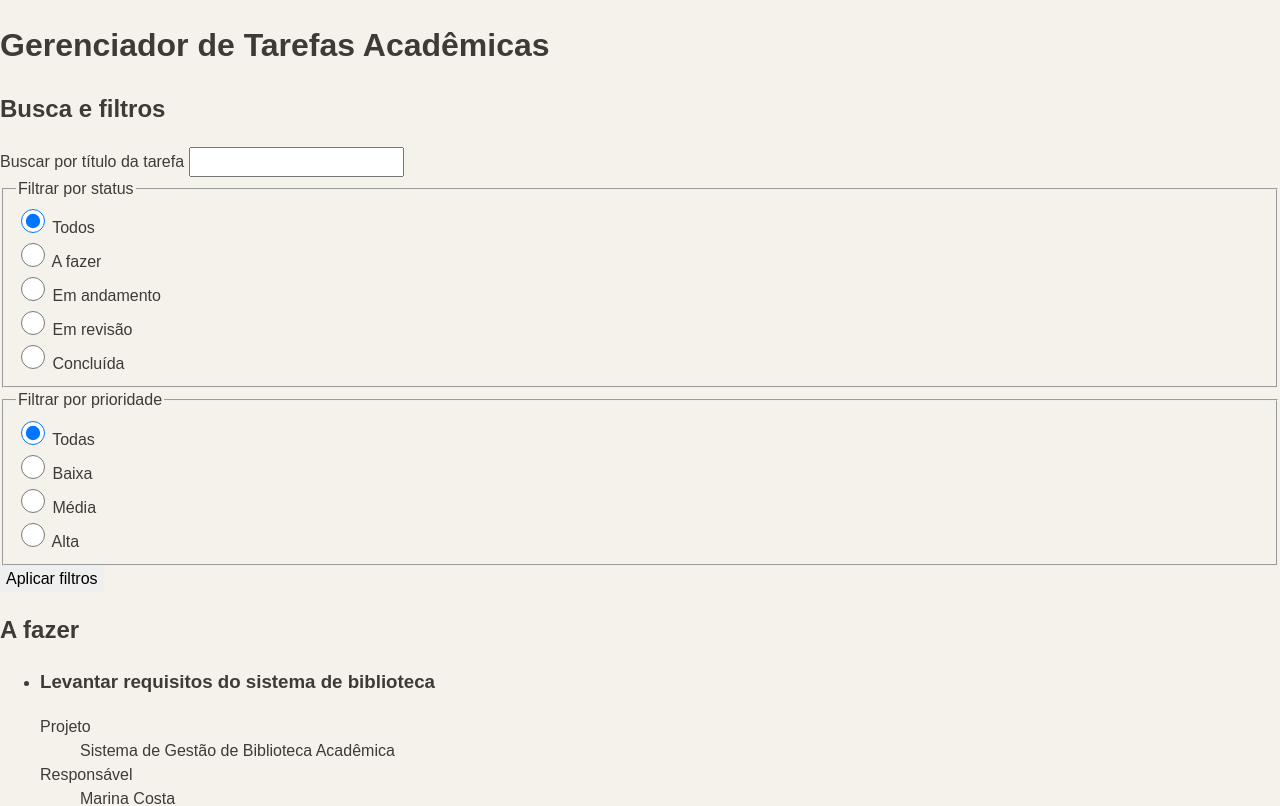
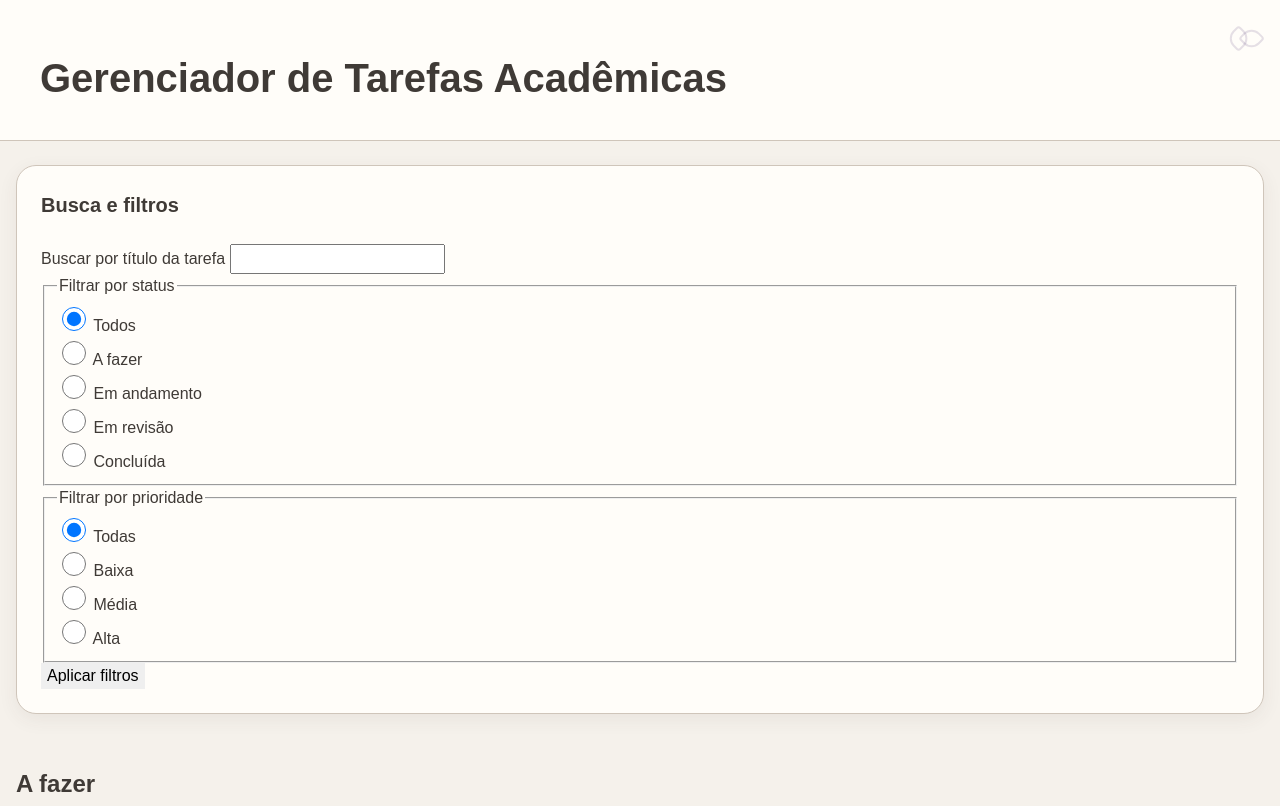
Before and after one commit to RaquelAires/Dev-Front-End-Raquel, a plain HTML site: page index.html in a window 1280 px wide. Shown: the top 806 px of the page. Drawn offline with Linux system fonts and the light colour scheme.

Commit message:
melhorias
ajustando a parte de busca e filtros

```diff
--- a/style.css
+++ b/style.css
@@ -1,5 +1,4 @@
 :root {
-    /* Cores de superfície, texto e borda */
     --color-bg: #f5f1eb;
     --color-surface: #fffdf9;
     --color-surface-soft: #eee8df;
@@ -7,13 +6,11 @@
     --color-text-soft: #625c56;
     --color-border: #cfc5ba;
 
-    /* Uma cor para cada status */
     --status-todo: #55758e;
     --status-progress: #856f3f;
     --status-review: #705b8c;
     --status-done: #55745c;
 
-    /* Escala de espaçamento */
     --space-1: 0.4rem;
     --space-2: 0.75rem;
     --space-3: 1rem;
@@ -21,12 +18,10 @@
     --space-5: 2rem;
     --space-6: 3rem;
 
-    /* Raios */
     --radius-sm: 0.5rem;
     --radius-md: 0.9rem;
     --radius-lg: 1.25rem;
 
-    /* Sombra */
     --shadow-soft: 0 0.35rem 1.2rem rgba(72, 62, 53, 0.07);
 }
 
@@ -74,3 +69,67 @@ button {
     outline: 0.15rem solid var(--color-text);
     outline-offset: 0.2rem;
 }
+
+
+header {
+    position: relative;
+    overflow: hidden;
+    padding: var(--space-6) var(--space-4) var(--space-5);
+    background: var(--color-surface);
+    border-bottom: 1px solid var(--color-border);
+}
+
+header::before,
+header::after {
+    position: absolute;
+    content: "";
+    width: 1.2rem;
+    height: 1.2rem;
+    border: 0.15rem solid var(--status-review);
+    opacity: 0.18;
+    transform: rotate(45deg);
+}
+
+header::before {
+    top: 1.8rem;
+    right: 2rem;
+    border-radius: 0.2rem 0.7rem 0.2rem 0.7rem;
+}
+
+header::after {
+    top: 1.8rem;
+    right: 1.15rem;
+    border-radius: 0.7rem 0.2rem 0.7rem 0.2rem;
+}
+
+header h1 {
+    position: relative;
+    z-index: 1;
+    max-width: 75rem;
+    margin: 0 auto;
+    font-size: clamp(1.65rem, 4vw, 2.5rem);
+    font-weight: 700;
+}
+
+
+main {
+    display: grid;
+    gap: var(--space-5);
+    width: min(calc(100% - 2rem), 90rem);
+    margin: 0 auto;
+    padding: var(--space-4) 0 var(--space-6);
+}
+
+main > section:first-child {
+    min-width: 0;
+    padding: var(--space-4);
+    background: var(--color-surface);
+    border: 1px solid var(--color-border);
+    border-radius: var(--radius-lg);
+    box-shadow: var(--shadow-soft);
+}
+
+main > section:first-child h2 {
+    margin: 0 0 var(--space-4);
+    font-size: 1.25rem;
+}
```
